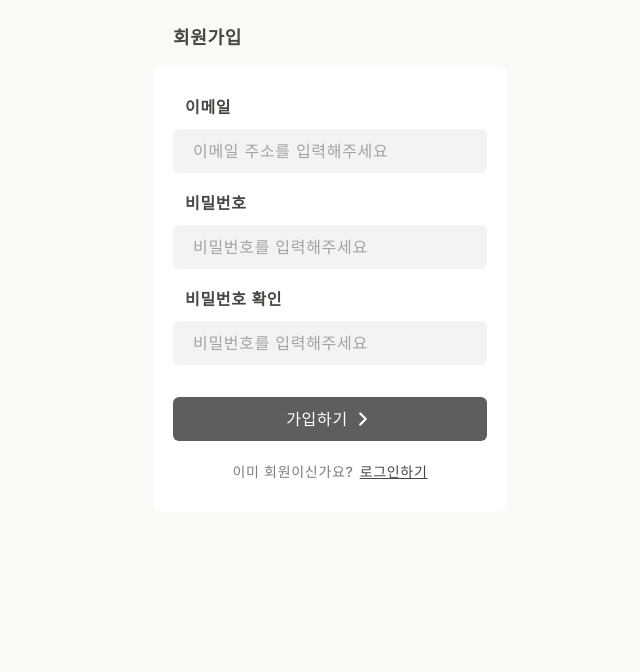
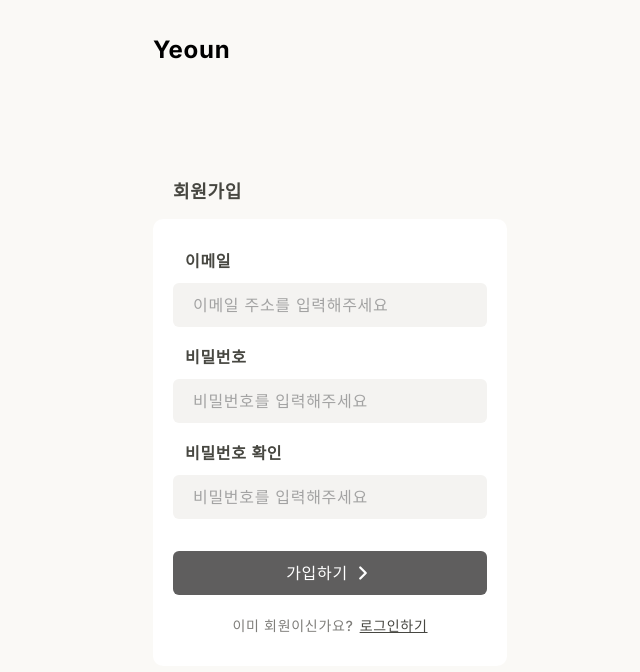
Before and after one commit to Dev-MAMOKEY/Yeoun-Frontend, a Next.js app: page /signup in a window 1280 px wide. Shown: the top 672 px of the page, without its empty margins (310-950 px from the left). Built offline with nearby package versions, Linux system fonts and the light colour scheme; a web font is replaced by a local one.

Commit message:
[Design/#38] Design: 회원가입 레이아웃을 로그인과 동일하게 정합·헤더 추가

```diff
--- a/app/signup/page.tsx
+++ b/app/signup/page.tsx
@@ -103,7 +103,12 @@ export default function Signup() {
   }
 
   return (
-    <PageLayout className="flex flex-col gap-[14px] items-start px-6 pt-6 pb-10">
+    <PageLayout className="flex flex-col gap-2 items-start pt-8 pb-8 px-6">
+      <div className="flex items-center w-full">
+        <span className="text-[24px] font-bold text-black tracking-brand">Yeoun</span>
+      </div>
+
+      <div className="flex-1 flex flex-col gap-[14px] items-start justify-center w-full py-8">
         <div className="flex items-end px-5 w-full">
           <h1 className="text-foreground text-[18px] font-semibold tracking-brand">회원가입</h1>
         </div>
@@ -159,6 +164,7 @@ export default function Signup() {
             <Link href="/login" className="text-foreground underline">로그인하기</Link>
           </div>
         </form>
+      </div>
     </PageLayout>
   );
 }
```
Lines whose indentation alone changed are shown as unchanged.
